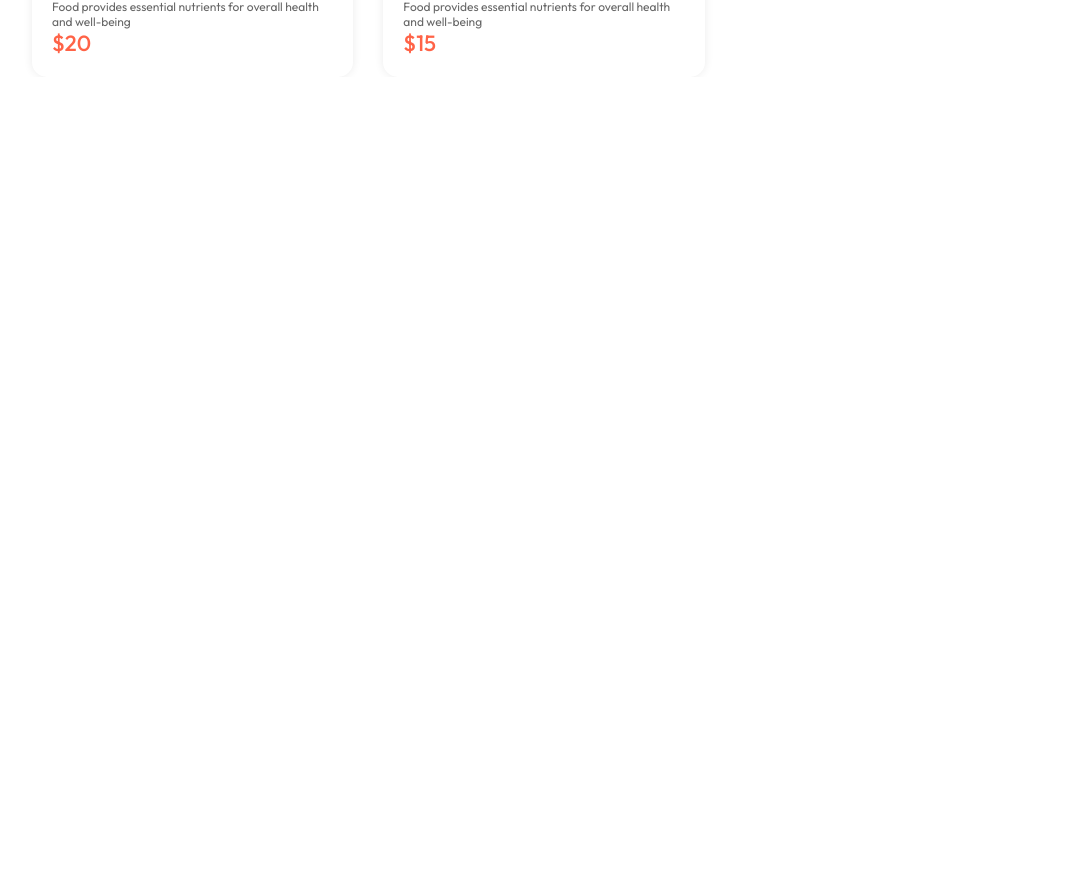
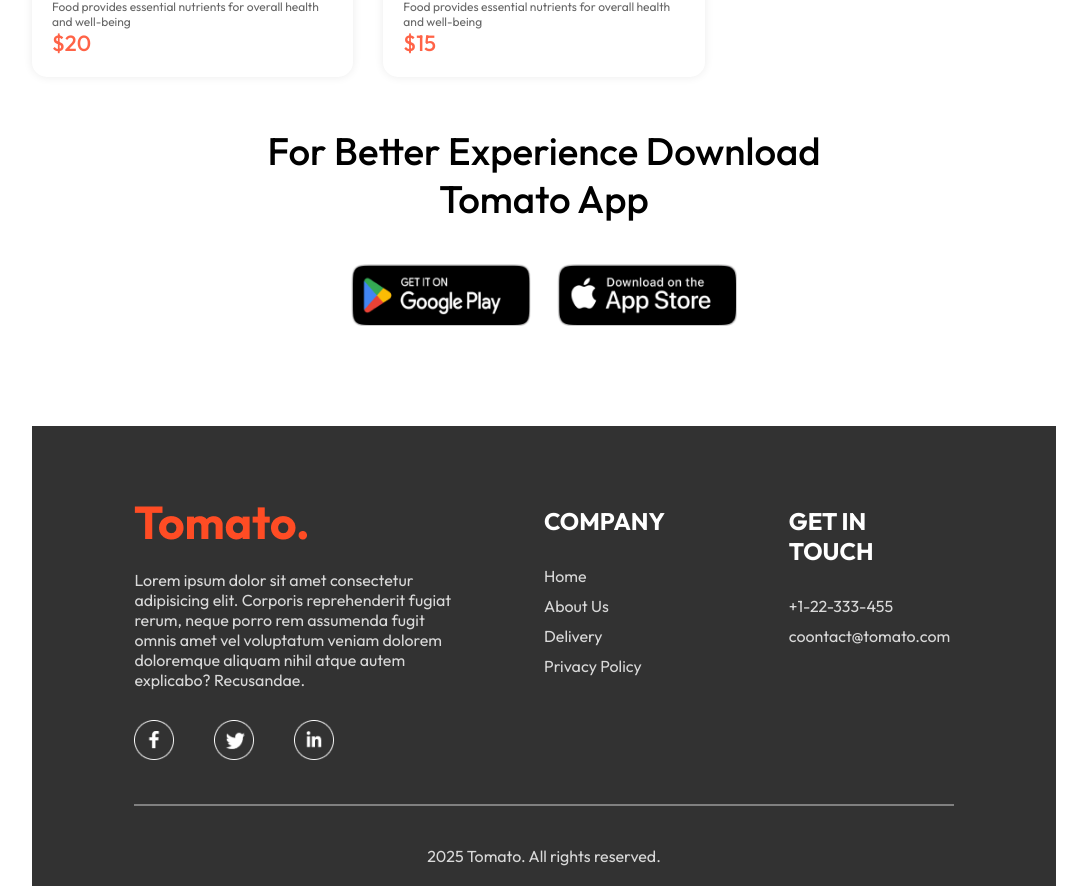
Before and after one commit to Jithin2k/Tomato-app, a React (Vite) app: page / in a window 1280 px wide. Shown: the part 5739-6625 px from the top of the page, without its empty margins (96-1183 px from the left). Before the commit the page ends 5816 px from the top, so only its background shows below. Built offline with nearby package versions, Linux system fonts and the light colour scheme.

Commit message:
Create footer and app download component

```diff
--- a/src/App.jsx
+++ b/src/App.jsx
@@ -5,6 +5,7 @@
 import Home from "./Pages/Home/Home";
 import Cart from "./Pages/Cart/Cart";
 import PlaceOrder from "./Pages/PlaceOrder/PlaceOrder";
+import Footer from "./Components/Footer/Footer";
 
 
 const App = () => {
@@ -16,6 +17,7 @@
         <Route path="/cart" element={<Cart />} />
         <Route path="/order" element={<PlaceOrder />} />
       </Routes>
+      <Footer/>
     </div>
   );
 };
--- /dev/null
+++ b/src/Components/AppDownload/AppDownload.css
@@ -0,0 +1,24 @@
+.app-download {
+  margin: 50px auto;
+  font-size: max(3vw, 20px);
+  text-align: center;
+  font-weight: 500;
+}
+
+.app-download-platforms {
+  display: flex;
+  justify-content: center;
+  gap: max(2vw, 10px);
+  margin-top: 40px;
+}
+
+.app-download-platforms img{
+    width: max(30vw,120px);
+    max-width: 180px;
+    transform: .5s;
+    cursor: pointer;
+}
+
+.app-download-platforms img :hover{
+    transform: scale(1.05);
+}
--- /dev/null
+++ b/src/Components/AppDownload/AppDownload.jsx
@@ -0,0 +1,20 @@
+import React from "react";
+import "./AppDownload.css";
+import { assets } from "../../assets/assets";
+
+const AppDownload = () => {
+  return (
+    <div className="app-download" id="app-download">
+      <p>
+        For Better Experience Download <br />
+        Tomato App{" "}
+      </p>
+      <div className="app-download-platforms">
+        <img src={assets.play_store} alt="" />
+        <img src={assets.app_store} alt="" />
+      </div>
+    </div>
+  );
+};
+
+export default AppDownload;
--- /dev/null
+++ b/src/Components/Footer/Footer.css
@@ -0,0 +1,54 @@
+.footer {
+  color: #d9d9d9;
+  background-color: #323232;
+  display: flex;
+  flex-direction: column;
+  align-items: center;
+  gap: 20px;
+  padding: 20px 8vw;
+  padding-top: 80px;
+  margin-top: 100px;
+}
+
+.footer-content {
+  width: 100%;
+  display: grid;
+  grid-template-columns: 2fr 1fr 1fr;
+  gap: 80px;
+}
+
+.footer-content-left,
+.footer-content-right,
+.footer-content-center {
+  display: flex;
+  flex-direction: column;
+  align-items: start;
+  gap: 30px;
+}
+
+.footer-content-left li,
+.footer-content-right li,
+.footer-content-center li {
+  list-style: none;
+  margin-bottom: 10px;
+  cursor: pointer;
+}
+
+.footer-content-left h2,
+.footer-content-right h2,
+.footer-content-center h2 {
+  color: white;
+}
+
+.footer-social-icons img{
+width: 40px;
+margin-right: 40px;
+}
+
+.footer hr{
+    width: 100%;
+    height: 2px;
+    margin: 20px 0px;
+    background: grey;
+    border: none;
+}
--- /dev/null
+++ b/src/Components/Footer/Footer.jsx
@@ -0,0 +1,47 @@
+import React from "react";
+import "./Footer.css";
+import { assets } from "../../assets/assets";
+
+const Footer = () => {
+  return (
+    <div className="footer" id="footer">
+      <div className="footer-content">
+        <div className="footer-content-left">
+          <img src={assets.logo} alt="" />
+          <p>
+            Lorem ipsum dolor sit amet consectetur adipisicing elit. Corporis
+            reprehenderit fugiat rerum, neque porro rem assumenda fugit omnis
+            amet vel voluptatum veniam dolorem doloremque aliquam nihil atque
+            autem explicabo? Recusandae.
+          </p>
+          <div className="footer-social-icons">
+            <img src={assets.facebook_icon} alt="" />
+            <img src={assets.twitter_icon} alt="" />
+            <img src={assets.linkedin_icon} alt="" />
+          </div>
+        </div>
+        <div className="footer-content-center">
+          <h2>COMPANY</h2>
+          <ul>
+            <li>Home</li>
+            <li>About Us</li>
+            <li>Delivery</li>
+            <li>Privacy Policy</li>
+          </ul>
+        </div>
+        <div className="footer-content-right">
+          <h2>GET IN TOUCH</h2>
+          <ul>
+            <li>+1-22-333-455</li>
+            <li>coontact@tomato.com</li>
+          </ul>
+        </div>
+      </div>
+      <hr />
+      <p className="footer-copyright">{new Date().getFullYear()} Tomato. All rights reserved.
+</p>
+    </div>
+  );
+};
+
+export default Footer;
--- a/src/Pages/Home/Home.jsx
+++ b/src/Pages/Home/Home.jsx
@@ -3,6 +3,7 @@
 import Header from '../../Components/Header/Header'
 import ExploreMenu from '../../Components/ExploreMenu/ExploreMenu'
 import FoodDisplay from '../../Components/FoodDisplay/FoodDisplay'
+import AppDownload from '../../Components/AppDownload/AppDownload'
 
 const Home = () => {
   const [category,setCategory] = useState("All")
@@ -11,6 +12,7 @@
       <Header/>
       <ExploreMenu category={category} setCategory={setCategory}/>
       <FoodDisplay category={category}/>
+      <AppDownload/>
     </div>
   )
 }
```
